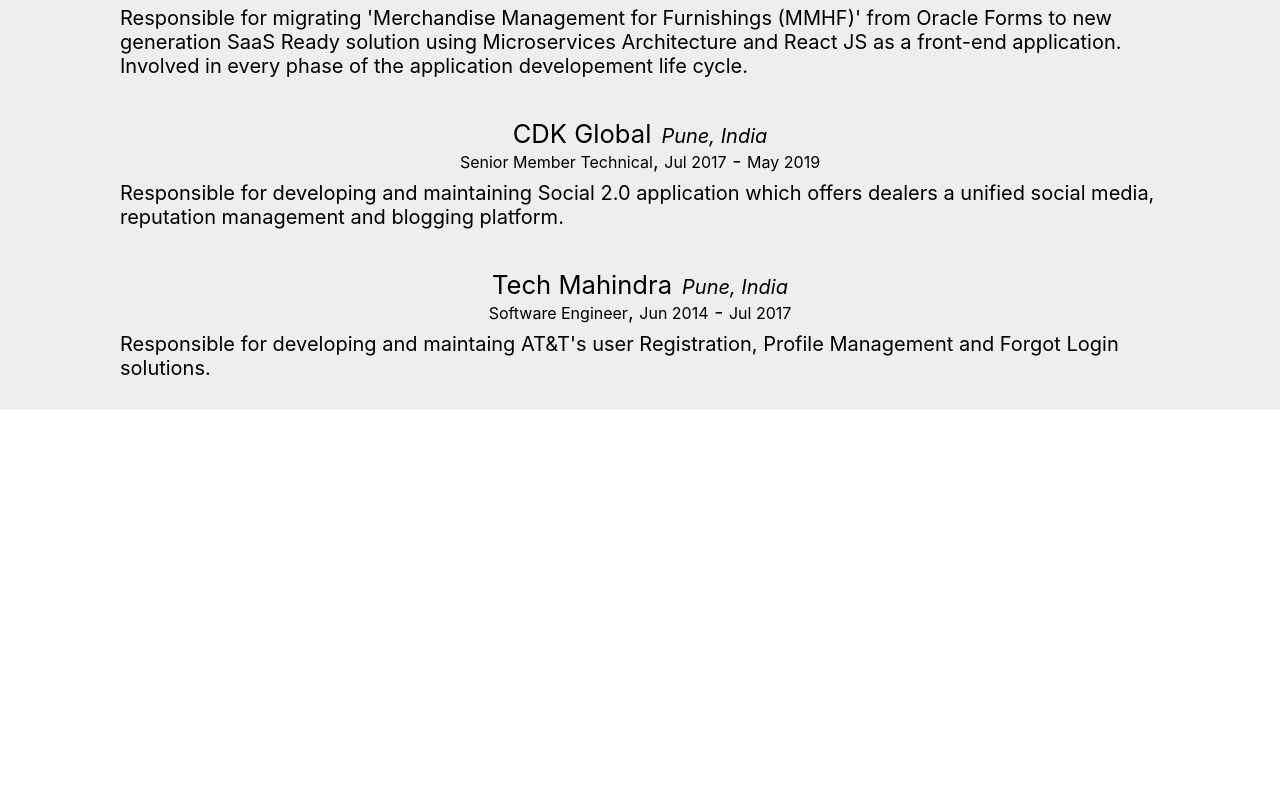
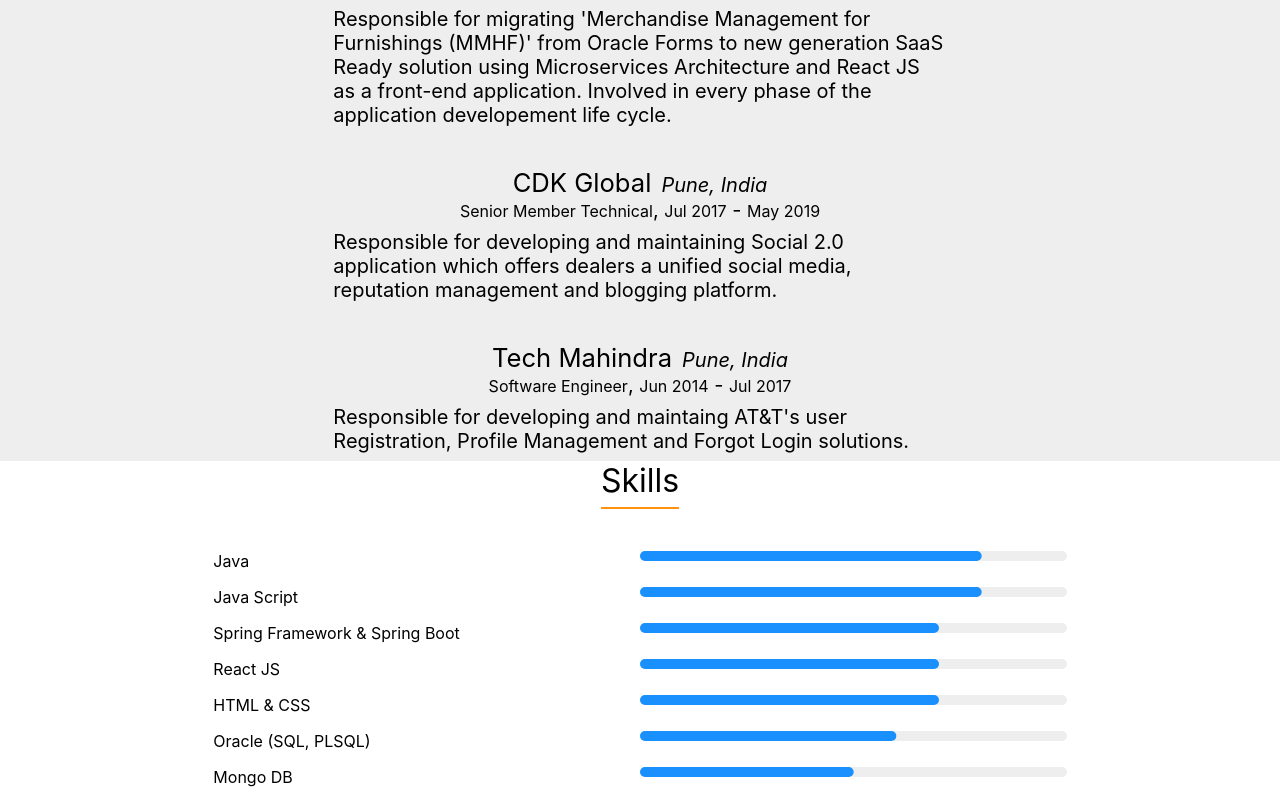
Before and after one commit to ShivaAdigopula/my-portfolio, a React (Create React App) app: page / in a window 1280 px wide. Shown: the part 1990-2802 px from the top of the page. Before the commit the page ends 2400 px from the top, so only its background shows below. Built offline with nearby package versions, Linux system fonts and the light colour scheme.

Commit message:
skills added

```diff
--- a/src/App.css
+++ b/src/App.css
@@ -115,6 +115,9 @@
 .icon-links span a{
   color:#fff;
 }
+.marginSkills{
+  margin: 2vmax !important;
+}
 
 @keyframes App-logo-spin {
   from {
--- a/src/App.js
+++ b/src/App.js
@@ -6,9 +6,10 @@
 import { data } from './asserts/data';
 import { ExperienceList } from './components/experienceList';
 import { Fade, Zoom } from 'react-reveal';
+import { SkillsComponent } from './components/skills';
 
 function App() {
-  const { name, designation, about, experience, socialNetworks } = data;
+  const { name, designation, about, experience, socialNetworks, skills } = data;
   return (<Fragment>
     <Fade>
       <IntroComponent name={name} designation={designation} socialNetworks={socialNetworks} />
@@ -16,6 +17,7 @@
     <Zoom>
       <AboutComponent picture={profilepicture} about={about} />
       <ExperienceList experience={experience} />
+      <SkillsComponent skills={skills}/>
     </Zoom>
 
   </Fragment>
--- a/src/asserts/data.js
+++ b/src/asserts/data.js
@@ -54,5 +54,14 @@
             to: 'Jul 2017',
             responsibilities: `Responsible for developing and maintaing AT&T's user Registration, Profile Management and Forgot Login solutions.`,
         },
+    ],
+    skills: [
+        {name: 'Java', efficiency: 80},
+        {name: 'Java Script', efficiency: 80},
+        {name: 'Spring Framework & Spring Boot', efficiency: 70},
+        {name: 'React JS', efficiency: 70},
+        {name: 'HTML & CSS', efficiency: 70},
+        {name: 'Oracle (SQL, PLSQL)', efficiency: 60},
+        {name: 'Mongo DB', efficiency: 50}
     ]
 }
--- a/src/components/experience.jsx
+++ b/src/components/experience.jsx
@@ -27,12 +27,14 @@
             justifyContent="center"
             alignItems="center"
             alignContent="center"
-            className={classes.experience}>
+            className={classes.experience}
+            xs={12} sm={8} lg={8}>
 
             <Grid item container flexDirection="column"
                 justifyContent="center"
                 alignItems="center"
                 alignContent="center"
+
                 >
                 <Grid item ><span className="company">{company}</span><span className="location">{location}</span></Grid>
                 <Grid item > <span className={classes.role}>{role}</span><span>,</span>  <span className={classes.role}>{from}</span> <span>-</span> <span className={classes.role}>{to}</span></Grid>
--- /dev/null
+++ b/src/components/skills.jsx
@@ -0,0 +1,44 @@
+import { Grid } from '@mui/material';
+import LinearProgress, { linearProgressClasses } from '@mui/material/LinearProgress';
+import { styled } from '@mui/material/styles';
+import { Fragment } from 'react';
+const BorderLinearProgress = styled(LinearProgress)(({ theme }) => ({
+    height: 10,
+    borderRadius: 5,
+    [`&.${linearProgressClasses.colorPrimary}`]: {
+        backgroundColor: theme.palette.grey[theme.palette.mode === 'light' ? 200 : 800],
+    },
+    [`& .${linearProgressClasses.bar}`]: {
+        borderRadius: 5,
+        backgroundColor: theme.palette.mode === 'light' ? '#1a90ff' : '#308fe8',
+    },
+}));
+
+
+
+export function SkillsComponent({ skills }) {
+    return <Fragment>
+        <Grid container
+         flexDirection="column"
+         justifyContent="center"
+         alignItems="center"
+         alignContent="center"
+
+         >
+        <Grid item className="banner marginBottom">Skills</Grid>
+        <Grid item container rowSpacing={2} xs={11} sm={8} lg={8} className="marginSkills">
+        {
+                skills && skills.map(skill => <Fragment>
+                    <Grid item xs={6}>
+                        {skill.name}
+                    </Grid>
+                    <Grid item xs={6}>
+                        <BorderLinearProgress variant="determinate" value={skill.efficiency} />
+                    </Grid>
+                </Fragment>)
+            }
+        </Grid>
+
+        </Grid>
+    </Fragment>
+}
```
Also changed, not shown: src/components/about.jsx (+4 -3 lines).
